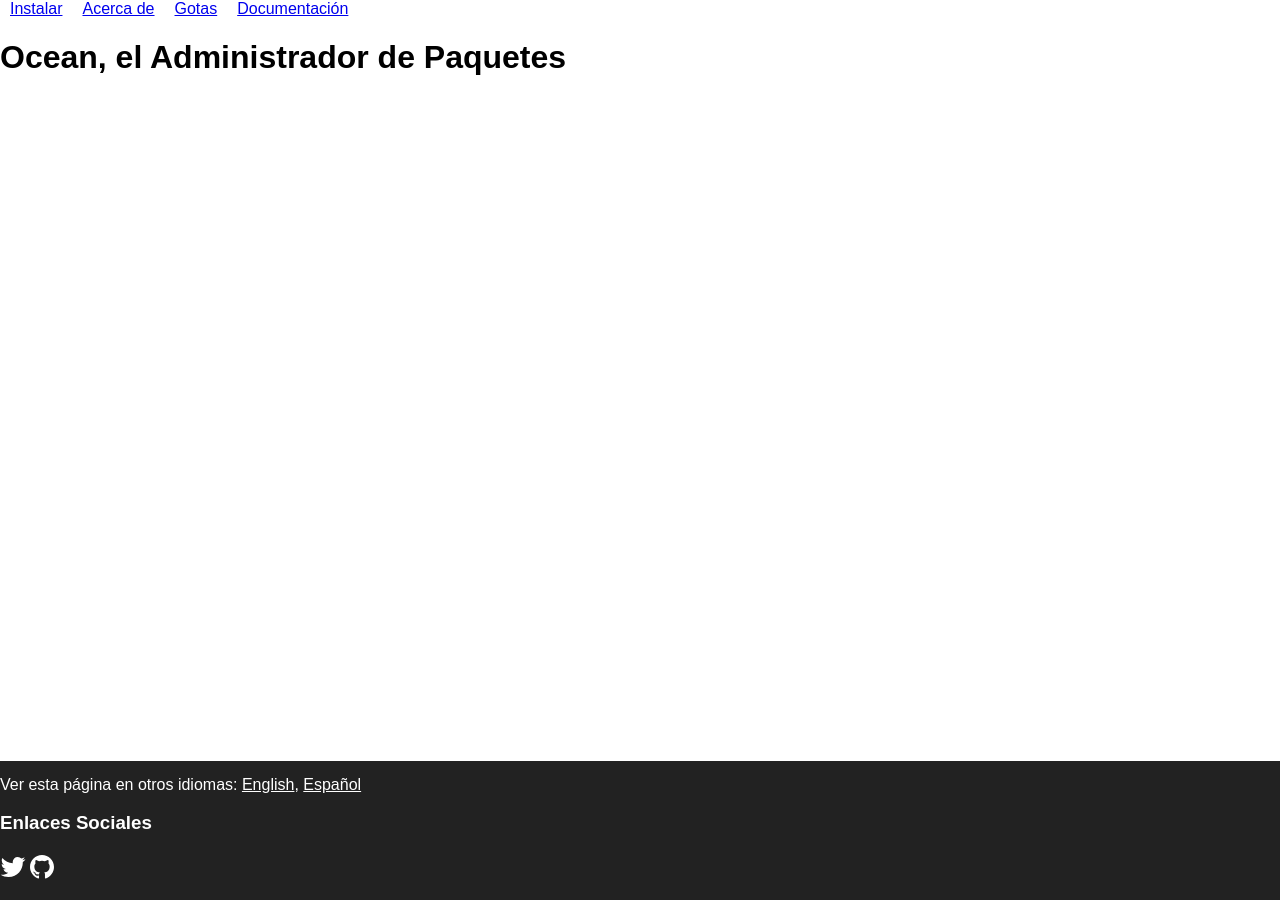
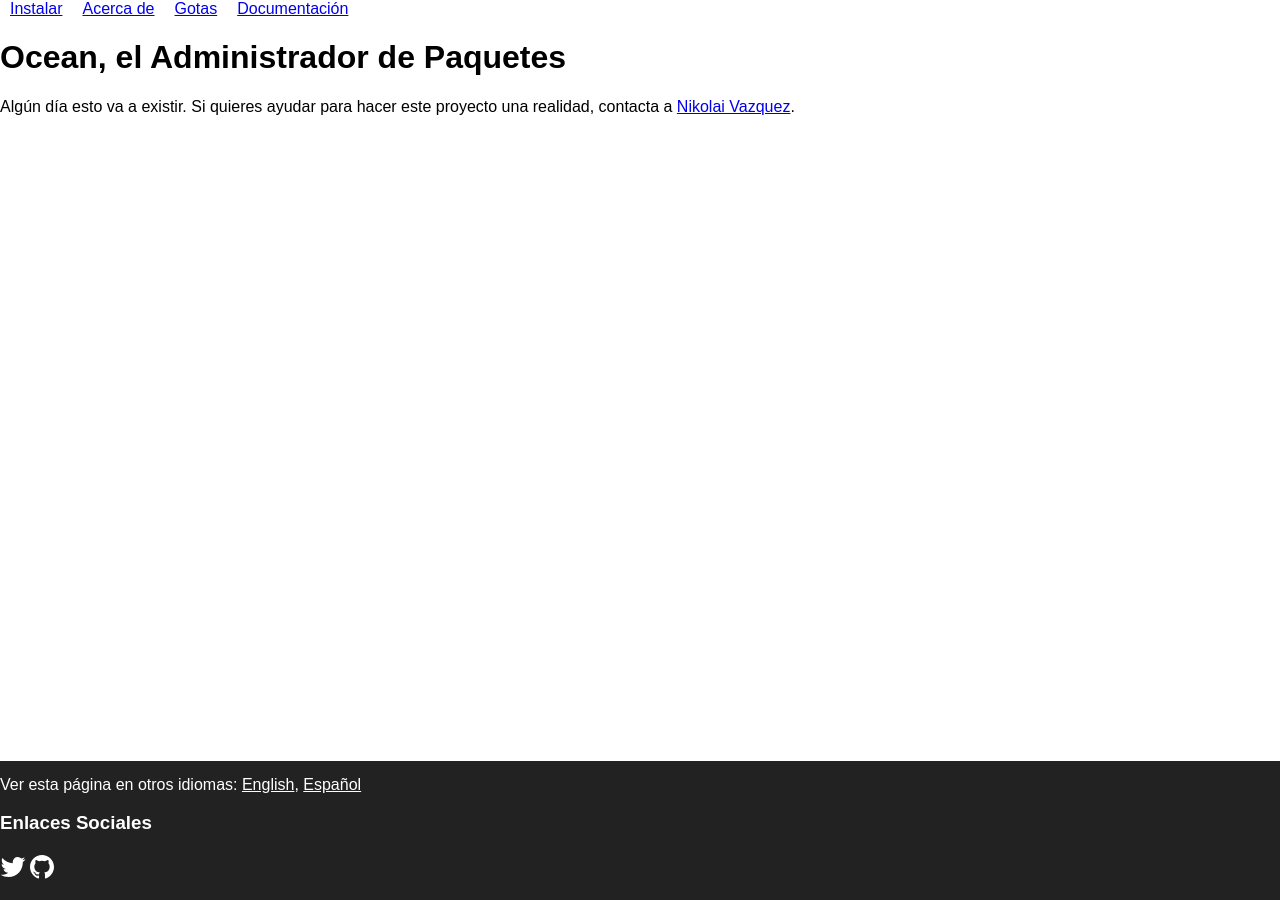
Before and after one commit to oceanpkg/oceanpkg.org, a Jekyll site: the page built from es-ES/index.md, in a window 1280 px wide. Built offline with Jekyll 4.4.1, drawn with Linux system fonts in a browser that asks for light colours.

Commit message:
Add placeholder text for index pages

```diff
--- a/es-ES/index.md
+++ b/es-ES/index.md
@@ -5,3 +5,6 @@ permalink: /es-ES/
 key: index
 header: Ocean, el Administrador de Paquetes
 ---
+
+Algún día esto va a existir. Si quieres ayudar para hacer este proyecto una
+realidad, contacta a [Nikolai Vazquez](https://twitter.com/NikolaiVazquez).
```
Also changed, not shown: en-US/index.md (+3 -0 lines).
